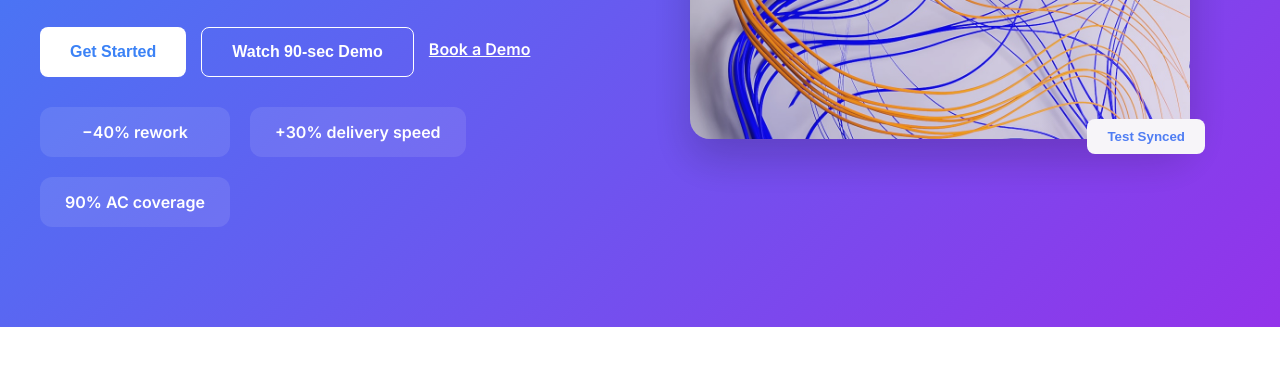
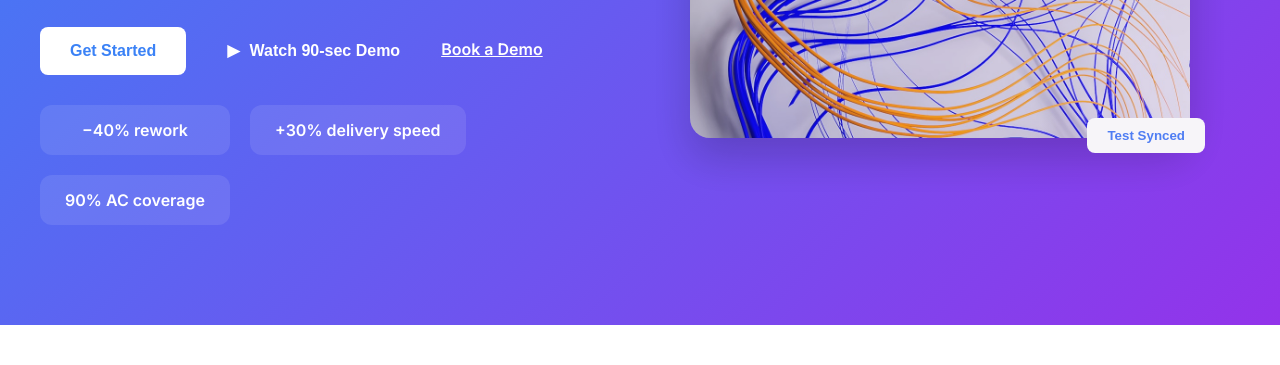
Before and after one commit to Esther-pixel31/figma-revamp, a plain HTML site: page index.html in a window 1280 px wide. Shown: the part 433-798 px from the top of the page. Drawn offline with Linux system fonts and the light colour scheme.

Commit message:
sample design

```diff
--- a/index.html
+++ b/index.html
@@ -290,7 +290,30 @@ header {
 .image-container button:hover {
   opacity: 0.8;
 }
+.hero-buttons .video-btn {
+  background-color: rgba(255, 255, 255, 0) !important; /* force transparency */
+  color: white !important;
+  border: 1px solid rgba(255, 255, 255, 0);
+  padding: 12px 25px;
+  border-radius: 8px;
+  font-weight: 600;
+  display: flex;
+  align-items: center;
+  gap: 10px;
+  cursor: pointer;
+  transition: all 0.3s;
+}
 
+
+.video-btn:hover {
+  background-color: rgba(255, 255, 255, 0.2); /* slightly more visible on hover */
+}
+
+
+.play-icon {
+  font-size: 16px;
+
+}
 
   /* Animations */
   @keyframes fadeIn {
@@ -356,9 +379,14 @@ header {
 
   <div class="hero-buttons">
   <button onclick="document.getElementById('start-free').scrollIntoView({behavior: 'smooth'});">Get Started</button>
-  <button class="secondary">Watch 90-sec Demo</button>
+
+  <button class="video-btn" onclick="playDemoVideo()">
+    <span class="play-icon">▶</span> Watch 90-sec Demo
+  </button>
+
   <a href="https://example.com/book-demo" class="book-demo-link" target="_blank">Book a Demo</a>
 </div>
+
 
 
   <div class="hero-stats">
```
